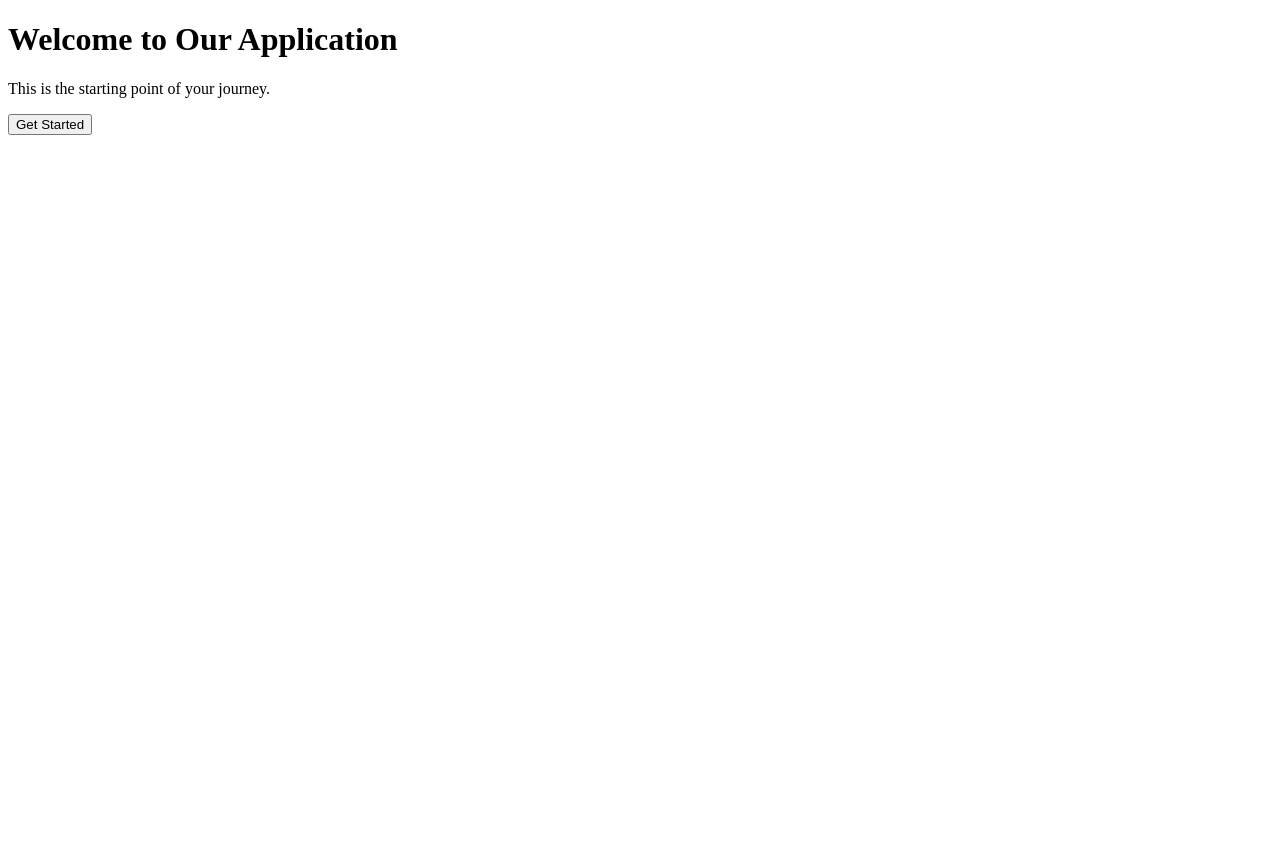
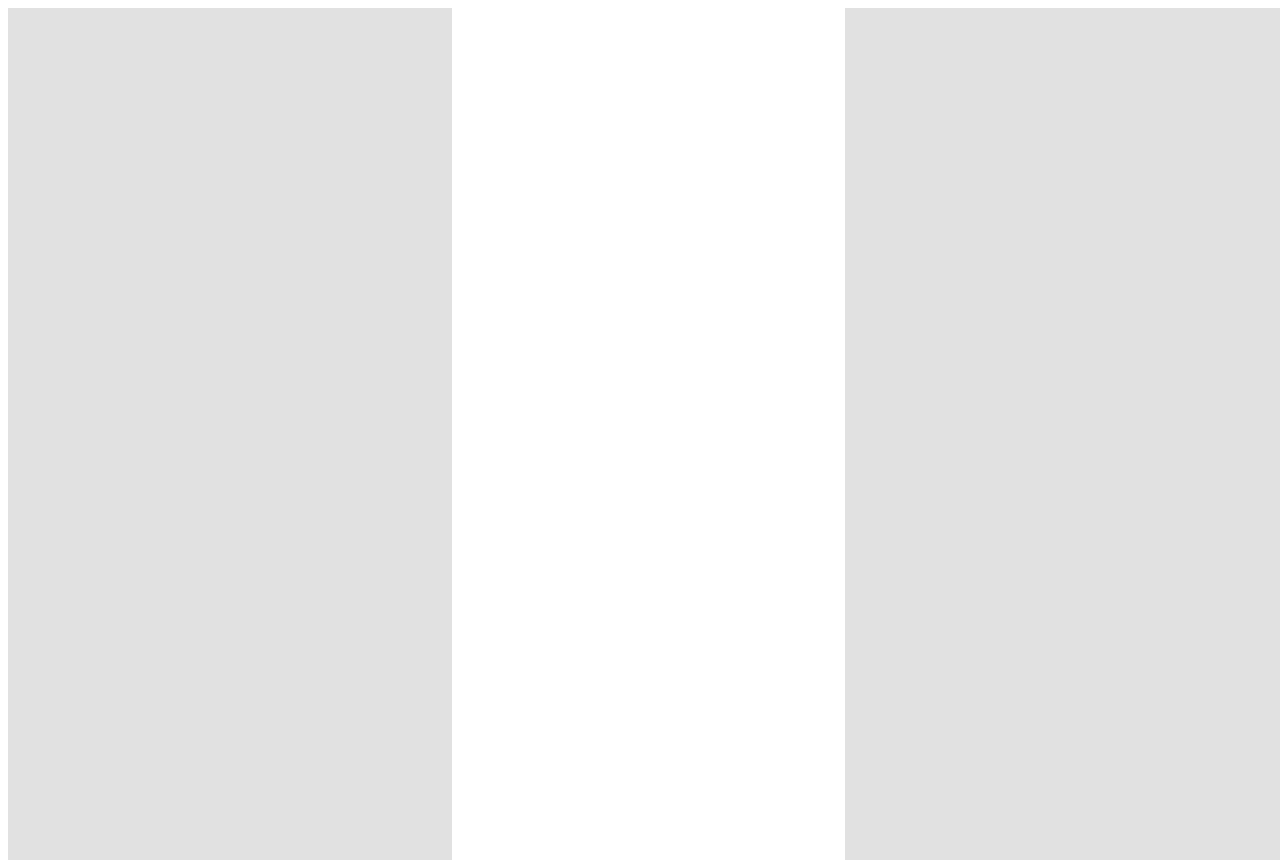
Before and after one commit to flagit-inha/FE-flagit, a React (Vite) app: page / in a window 1280 px wide. Before the commit the page ends 800 px from the top, so only its background shows below. Built offline with nearby package versions, Linux system fonts and the light colour scheme.

Commit message:
폴더생성함

```diff
--- /dev/null
+++ b/src/startPage/Opening.css
@@ -0,0 +1,14 @@
+.background{
+    align-items: start;
+    background-color: #e1e1e1;
+    display: grid;
+    justify-items: center;
+    width: 100vw;
+}
+
+.phone{
+    background-color: #ffffff;
+    height: 852px;
+    position: relative;
+    width: 393px;
+}
--- a/src/startPage/Opening.jsx
+++ b/src/startPage/Opening.jsx
@@ -1,9 +1,10 @@
+import React from 'react';
+import './Opening.css';
+
 function Opening() {
     return (
-        <div className="opening">
-        <h1>Welcome to Our Application</h1>
-        <p>This is the starting point of your journey.</p>
-        <button onClick={() => alert('Let\'s get started!')}>Get Started</button>
+        <div className="background">
+            <div className='phone'></div>
         </div>
     );
 
```
